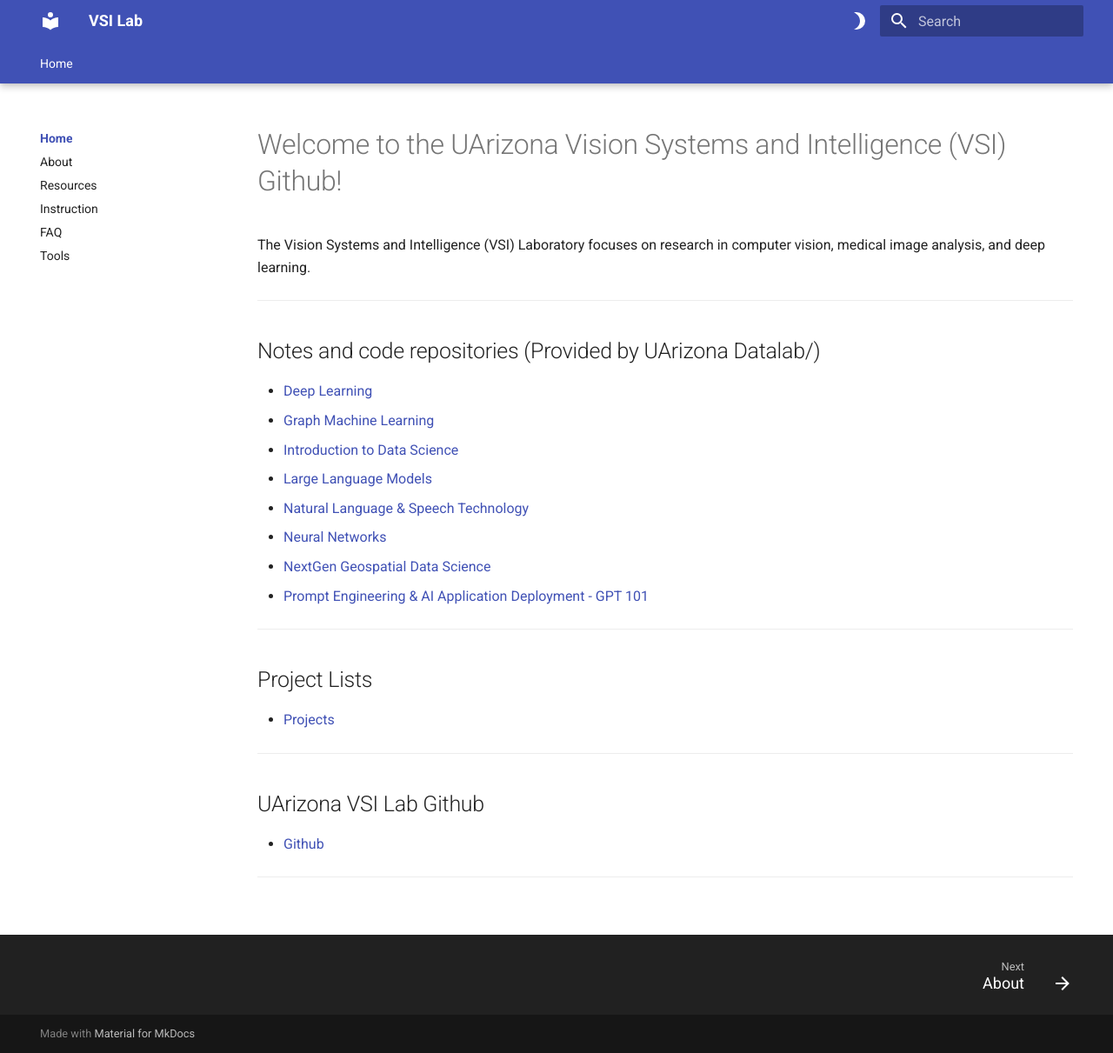
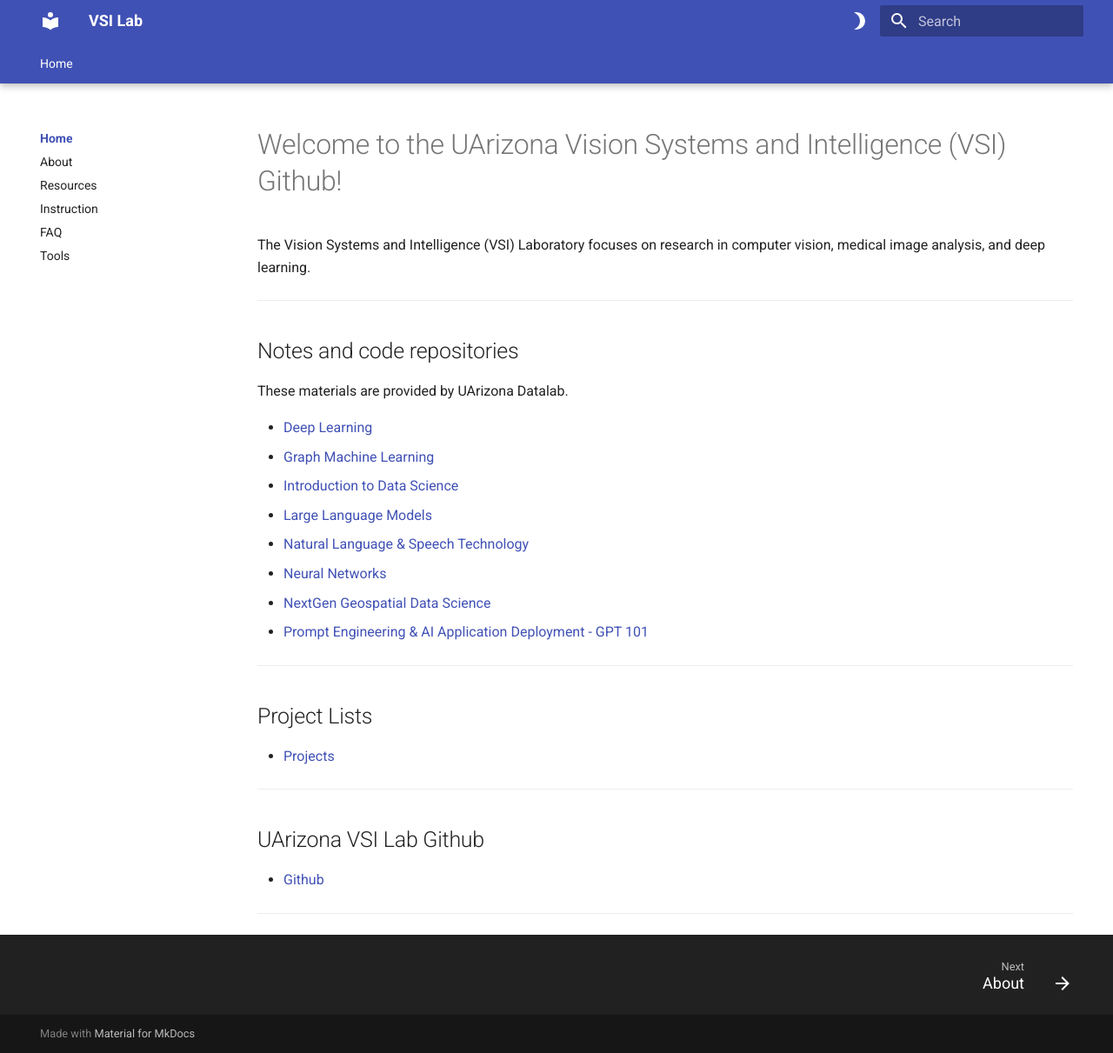
Before and after one commit to vsi-lab/wiki, an MkDocs documentation site: the page built from docs/index.md, in a window 1280 px wide and 1211 px high. Shown: the whole window at 87% size. Built offline with MkDocs 1.6.1 and Material for MkDocs 9.7.7, drawn with Linux system fonts in a browser that asks for light colours.

Commit message:
Update index.md

```diff
--- a/docs/index.md
+++ b/docs/index.md
@@ -3,7 +3,8 @@
 The Vision Systems and Intelligence (VSI) Laboratory focuses on research in computer vision, medical image analysis, and deep learning.
 
 ***
-## Notes and code repositories (Provided by UArizona Datalab/)
+## Notes and code repositories
+These materials are provided by UArizona Datalab.
 
 * [Deep Learning](https://github.com/ua-datalab/DLWorkshops/wiki)
 * [Graph Machine Learning](https://github.com/ua-datalab/GraphML)
```
